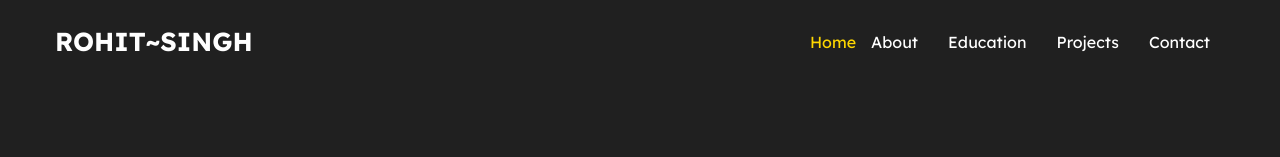
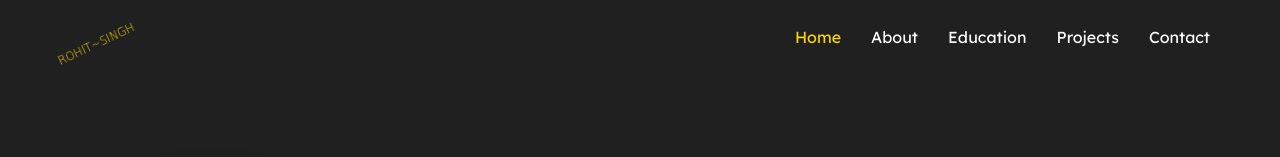
Before and after one commit to Pr-Rajput-Rohit1612/Rohit-portfolio, a plain HTML site: page index.html in a window 1280 px wide. Shown: the top 157 px of the page. Drawn offline with nearby package versions, Linux system fonts and the light colour scheme.

Commit message:
Update rst.css

```diff
--- a/rst.css
+++ b/rst.css
@@ -59,19 +59,25 @@ body{
   align-items: center;
   position: relative;
   text-transform: uppercase;
-  font-size: 26px;
-  font-weight: 700;
+  font-size: 10px;
+  font-weight: 300;
 }
 
-.logo .fa-bolt {
+.logo rt {
   color: #fed700;
-  font-size: 19.5px;
+  font-size: 11.5px;
   position: absolute;
+  font-family:cursive;
   top: 60%;
   left: 100%;
   transform: translate(-50%, -50%);
   z-index: 1;
   display: flex;
+  transform: rotate(-25deg);
+}
+
+.logo rt:hover{
+  color: #202020;
 }
 .profile-text span{
 
@@ -79,12 +85,15 @@ body{
 }
 
 
-.signature {
+/* .signature {
   width: 110px;
   height:95px;
   margin-right: 10px;
   /* transform: rotate(-90deg); */
-}
+
+ */
+
+
 
 .header ul li:first-child {
   margin-right: auto;
```
